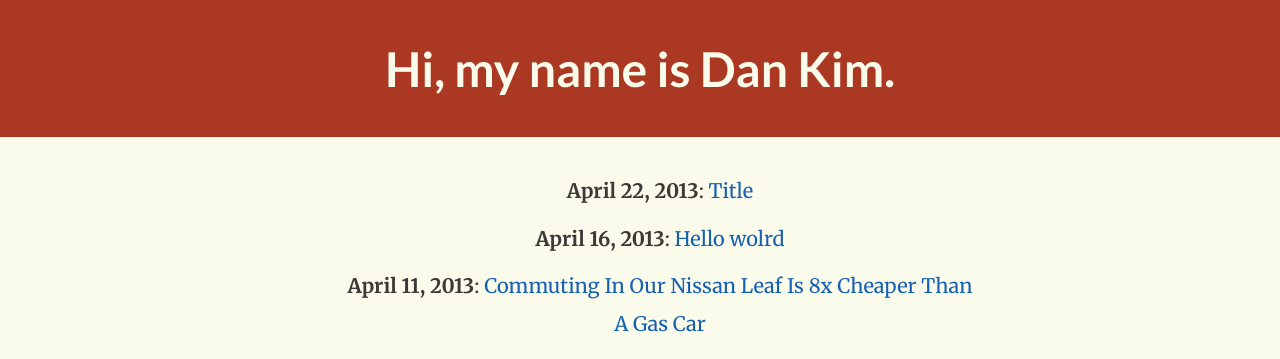
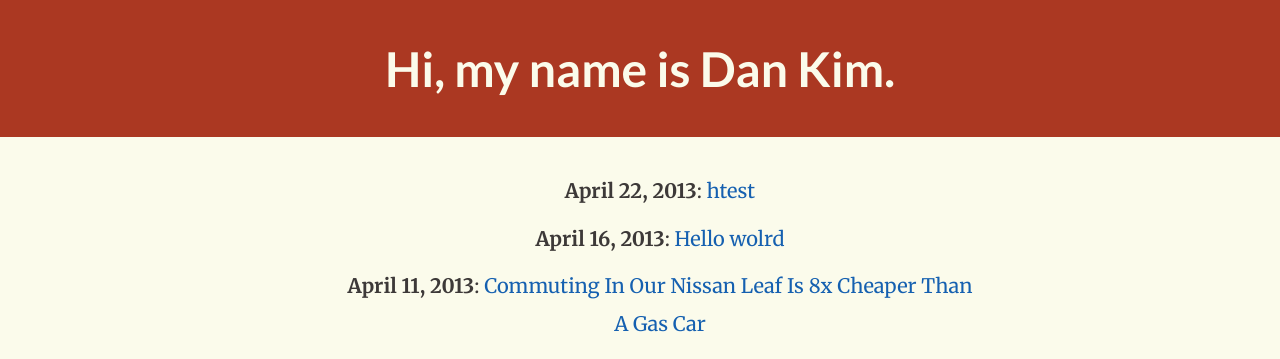
Before and after one commit to clarkhtse/blog, a Jekyll site: the page built from index.html, in a window 1280 px wide. Shown: the top 359 px of the page. Built offline with Jekyll 4.4.1, drawn with Linux system fonts in a browser that asks for light colours; Markdown is read by kramdown in place of the engine named in the settings.

Commit message:
Just Created :2013-04-22-new.md

```diff
--- a/_posts/2013-04-22-new.md
+++ b/_posts/2013-04-22-new.md
@@ -1,7 +1,8 @@
 ---
 layout: post
-title: "Title"
-date: 2013-04-22 14:30:22 +0000
+title: "htest"
+date: 2013-04-22 14:30:37 +0000
 published: true
 tags:
 ---
+safsdlfkjsdlakf
```
